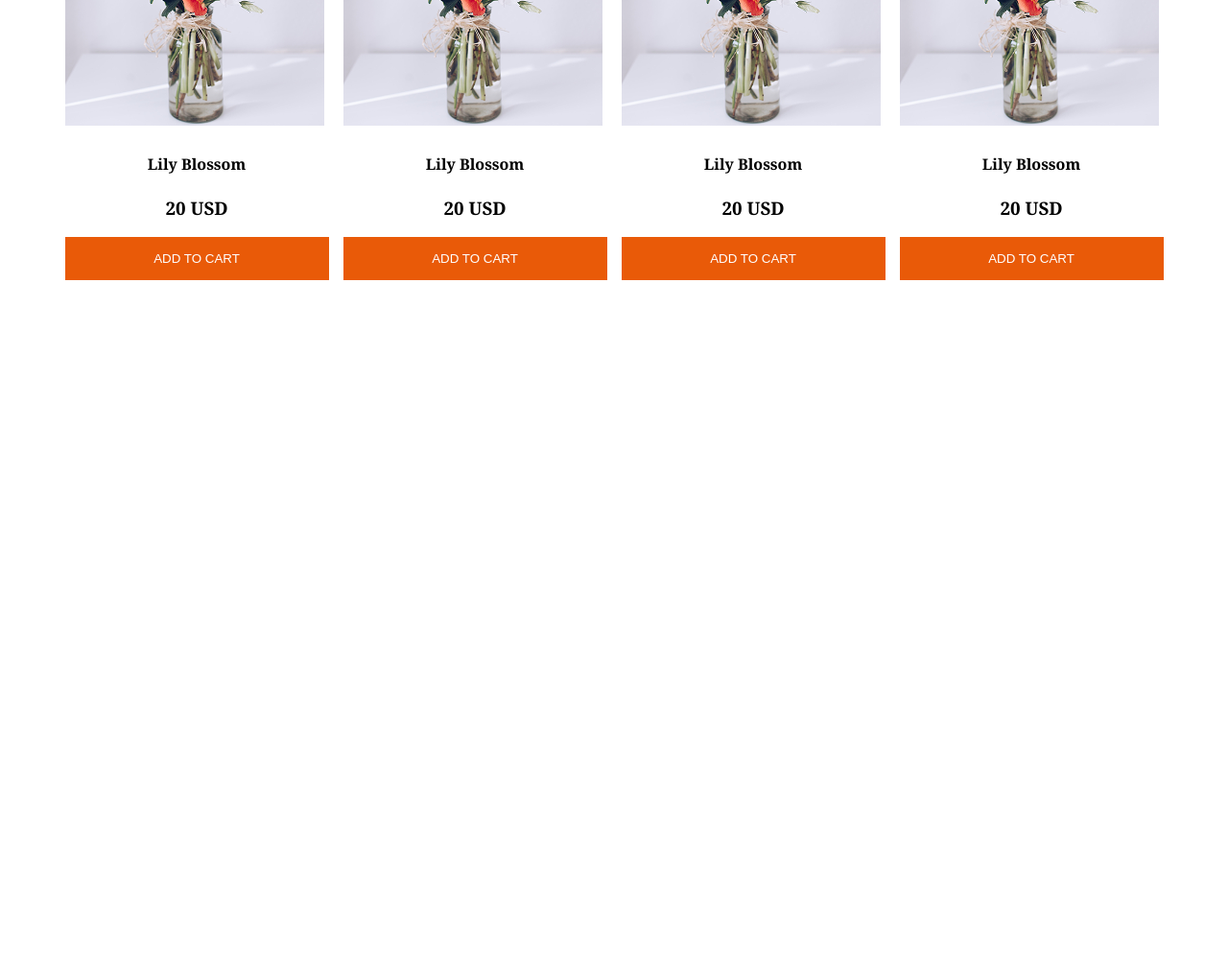
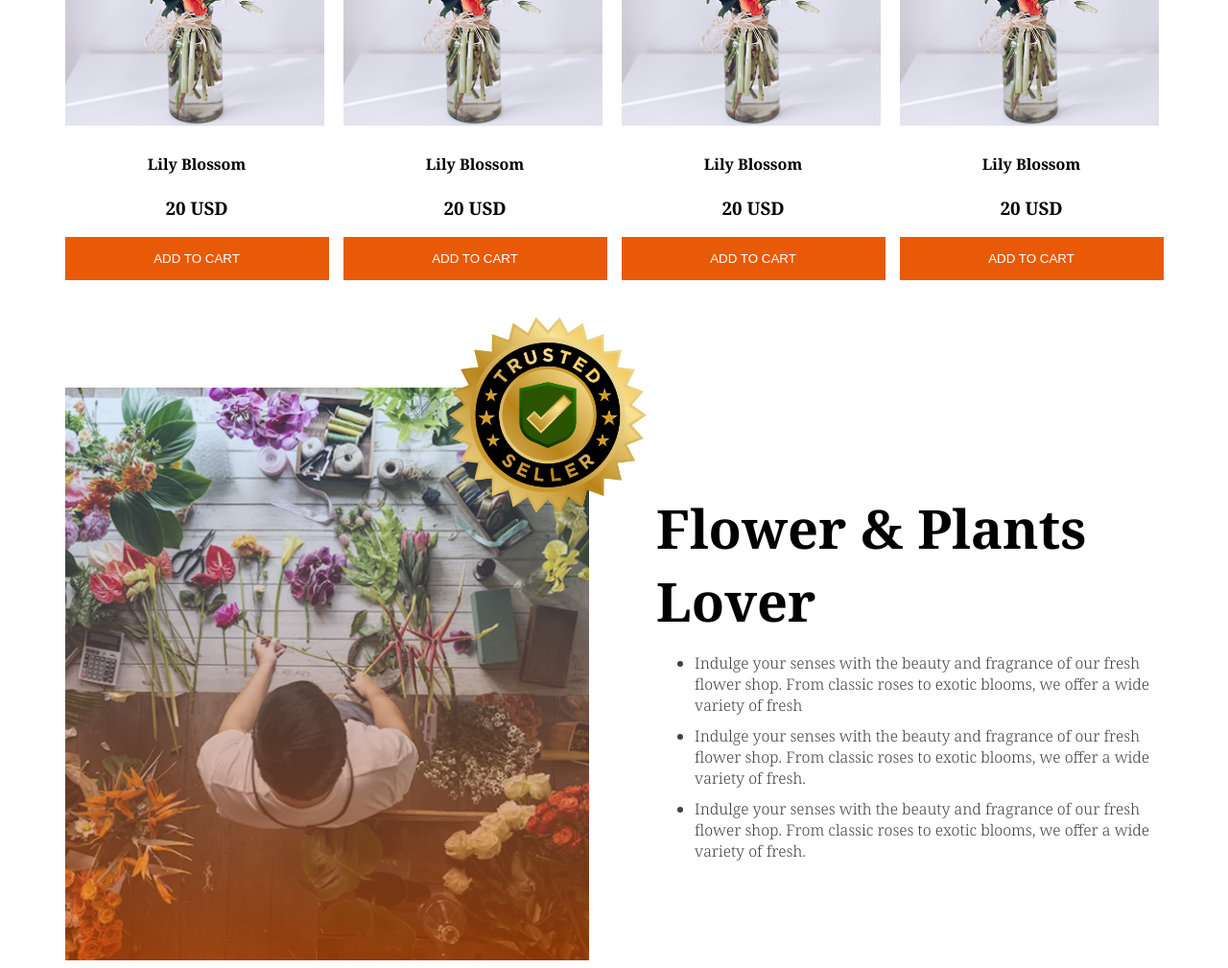
Before and after one commit to raselhoque/A02-Responsive-Flower, a plain HTML site: page B12A02-Responsive-Flowers-main/B12A02-Responsive-Flowers-main/index.html in a window 1280 px wide. Shown: the part 1795-2804 px from the top of the page at 96% size. Before the commit the page ends 2095 px from the top, so only its background shows below. Drawn offline with Linux system fonts and the light colour scheme.

Commit message:
plant section

```diff
--- a/B12A02-Responsive-Flowers-main/B12A02-Responsive-Flowers-main/css/style.css
+++ b/B12A02-Responsive-Flowers-main/B12A02-Responsive-Flowers-main/css/style.css
@@ -135,3 +135,57 @@
     padding: 15px;
     border: none;
 }
+/* Flower Section */
+
+.flower-section {
+    max-width: 1145px;
+    height: 597px;
+    gap: 30px;
+    margin: 7rem auto 0 auto;
+    /* margin-top: 4rem; */
+    align-items: center;
+    display: flex;
+    justify-content: space-around;
+}
+
+.flower {
+
+    max-width: 540px;
+    padding: 20px 0 0 40px;
+
+}
+
+.flower-img {
+    align-items: center;
+    background: url("/assets/flower-store.png") no-repeat center center;
+    background-size: cover;
+    height: 597px ;
+    width: 1140px;
+    display: inline-block;
+    margin-top: 0;
+
+}
+
+.flower-tittle {
+    font-size: 3.5rem;
+    margin-block-start: 0em;
+    margin-block-end: 0em;
+}
+
+.flower-description {
+    margin: 10px 0;
+}
+
+.flower-img::before {
+    background: url("/assets/trusted-badge.png") no-repeat center center;
+    background-size: contain;
+    content: " ";
+    height: 286px;
+    width: 286px;
+    top: 0;
+    right: 0;
+    position: relative;
+    float: right;
+    transform: translate(35%, -40%);
+
+}
--- a/B12A02-Responsive-Flowers-main/B12A02-Responsive-Flowers-main/index.html
+++ b/B12A02-Responsive-Flowers-main/B12A02-Responsive-Flowers-main/index.html
@@ -108,6 +108,33 @@
 
         </div>
     </section>
+      <!-- Flower Lover Section -->
+
+    <section>
+        <div class="flower-section display-flex">
+            <div class="flower-img">
+                <!-- <img src="assets/flower-store.png" alt="" class="img"> -->
+
+            </div>
+            <div class="flower">
+                <h1 class="flower-tittle">Flower & Plants Lover</h1>
+
+                <ul>
+                    <li class="flower-description text-gray">Indulge your senses with the beauty and fragrance of our
+                        fresh flower
+                        shop. From classic roses to exotic blooms, we offer a wide variety of fresh</li>
+                    <li class="flower-description text-gray">Indulge your senses with the beauty and fragrance of our
+                        fresh flower
+                        shop. From classic roses to exotic blooms, we offer a wide variety of fresh.</li>
+                    <li class="flower-description text-gray">Indulge your senses with the beauty and fragrance of our
+                        fresh flower
+                        shop. From classic roses to exotic blooms, we offer a wide variety of fresh.</li>
+                </ul>
+            </div>
+        </div>
+
+    </section>
+
 
 
 
```
